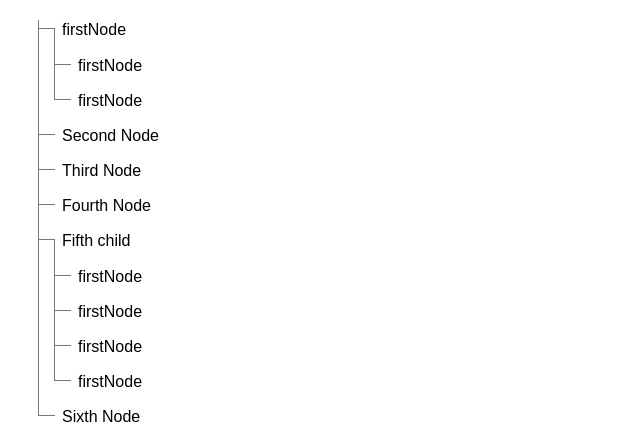
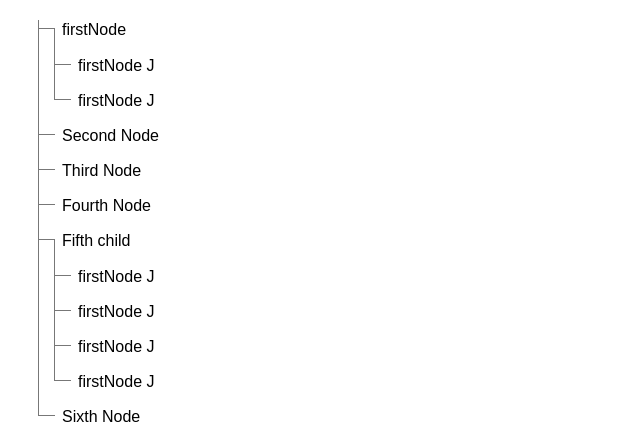
Before and after one commit to jitendradp/permission-app, an Angular app: page / in a window 1280 px wide. Shown: the part 203-644 px from the top of the page, without its empty margins (0-640 px from the left). Built offline with nearby package versions, Linux system fonts and the light colour scheme.

Commit message:
1 file modified

```diff
--- a/src/app/node/node.component.html
+++ b/src/app/node/node.component.html
@@ -15,7 +15,7 @@
   />
   <ul>
     <li *ngFor="let children of node.children">
-      <span class="tree_label">{{ children.text }}</span>
+      <span class="tree_label">{{ children.text }} J</span>
     </li>
   </ul>
 </ng-container>
```
